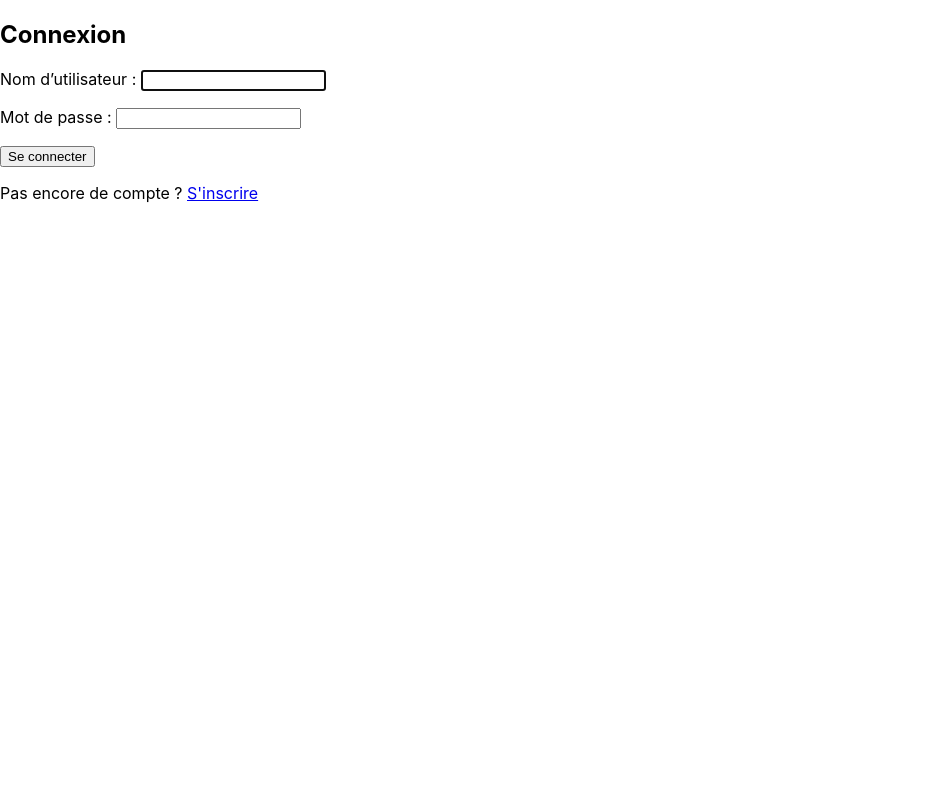
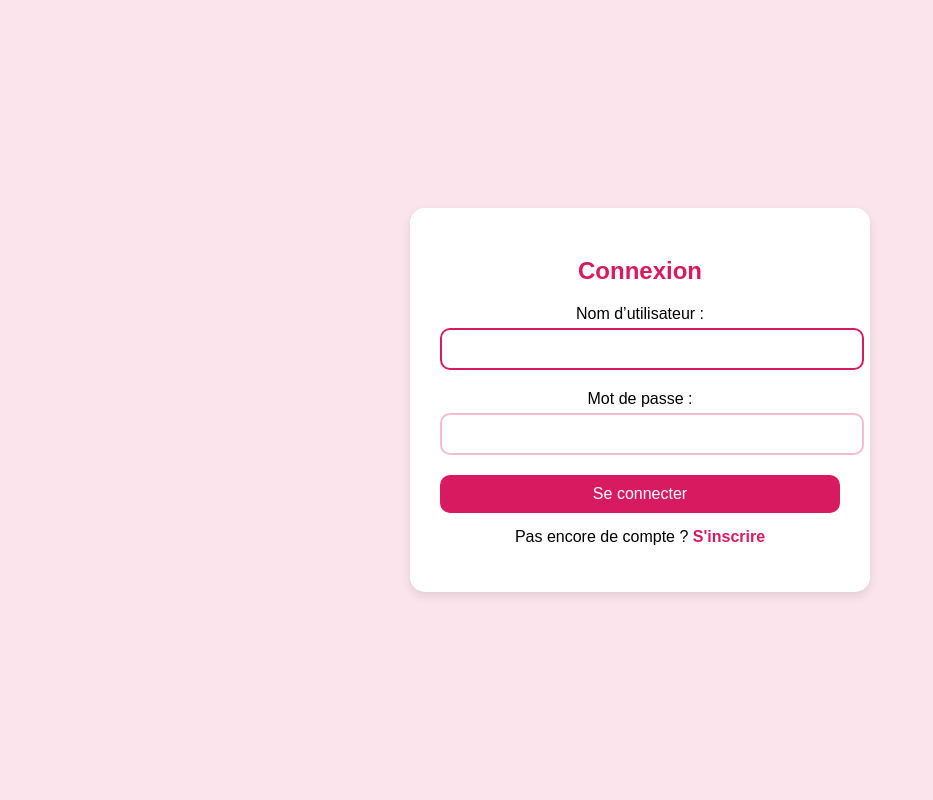
Before and after one commit to Sne3P/virtual-office, a Django app: page /accounts/login/ in a window 1280 px wide. Shown: the whole page, without its empty margins (0-933 px from the left). Run offline with Django 5.2, Linux system fonts and the light colour scheme; data that the repository does not hold is empty.

Commit message:
Ajout de css pour page login et register

```diff
--- a/accounts/templates/accounts/login.html
+++ b/accounts/templates/accounts/login.html
@@ -1,6 +1,97 @@
 {% extends "base.html" %}
+{% load static %}
+
 {% block title %}Connexion - Virtual Office{% endblock %}
+
 {% block content %}
+<style>
+    body {
+        font-family: 'Poppins', sans-serif;
+        background-color: #fce4ec; /* Rose pastel */
+        display: flex;
+        justify-content: center;
+        align-items: center;
+        height: 100vh;
+        margin: 0;
+    }
+
+    .login-container {
+        display: flex;
+        justify-content: center;
+        align-items: center;
+        width: 100%;
+    }
+
+    .login-box {
+        background: #fff;
+        padding: 30px;
+        border-radius: 15px;
+        box-shadow: 0px 4px 10px rgba(0, 0, 0, 0.1);
+        text-align: center;
+        max-width: 400px;
+        width: 100%;
+        transition: 0.3s;
+    }
+
+    .login-box:hover {
+        transform: scale(1.02);
+    }
+
+    h2 {
+        color: #d81b60; /* Rose foncé */
+        font-size: 24px;
+        margin-bottom: 20px;
+    }
+
+    form p {
+        margin-bottom: 15px;
+    }
+
+    input {
+        width: 100%;
+        padding: 10px;
+        margin: 5px 0;
+        border: 2px solid #f8bbd0; /* Rose clair */
+        border-radius: 10px;
+        font-size: 16px;
+        outline: none;
+    }
+
+    input:focus {
+        border-color: #d81b60;
+    }
+
+    .btn {
+        background-color: #d81b60;
+        color: white;
+        padding: 10px 15px;
+        border: none;
+        border-radius: 10px;
+        cursor: pointer;
+        font-size: 16px;
+        width: 100%;
+        transition: 0.3s;
+    }
+
+    .btn:hover {
+        background-color: #c2185b;
+    }
+
+    p {
+        margin-top: 15px;
+    }
+
+    a {
+        color: #d81b60;
+        text-decoration: none;
+        font-weight: bold;
+    }
+
+    a:hover {
+        text-decoration: underline;
+    }
+</style>
+
 <div class="login-container">
     <div class="login-box">
         <h2>Connexion</h2>
@@ -12,4 +103,5 @@
         <p>Pas encore de compte ? <a href="{% url 'register' %}">S'inscrire</a></p>
     </div>
 </div>
+
 {% endblock %}
```
Also changed, not shown: accounts/templates/accounts/register.html (+90 -0 lines).
